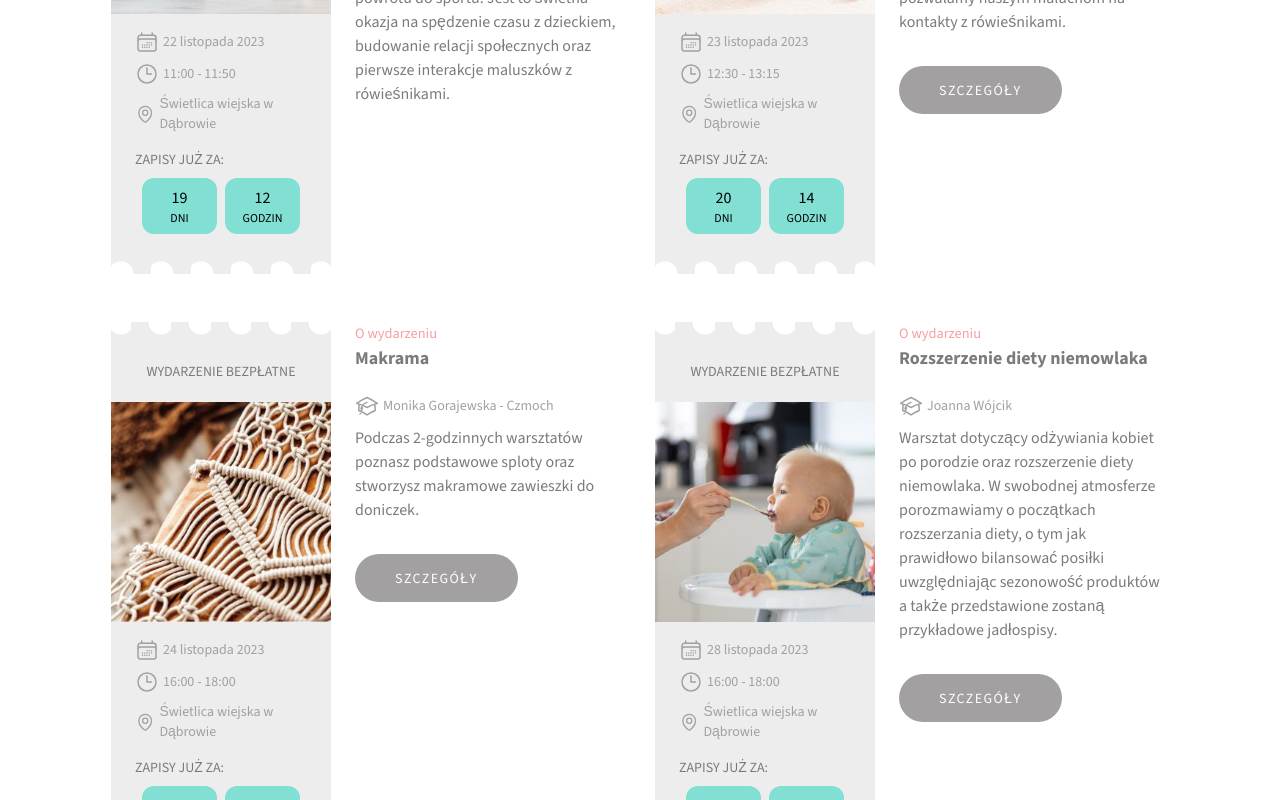
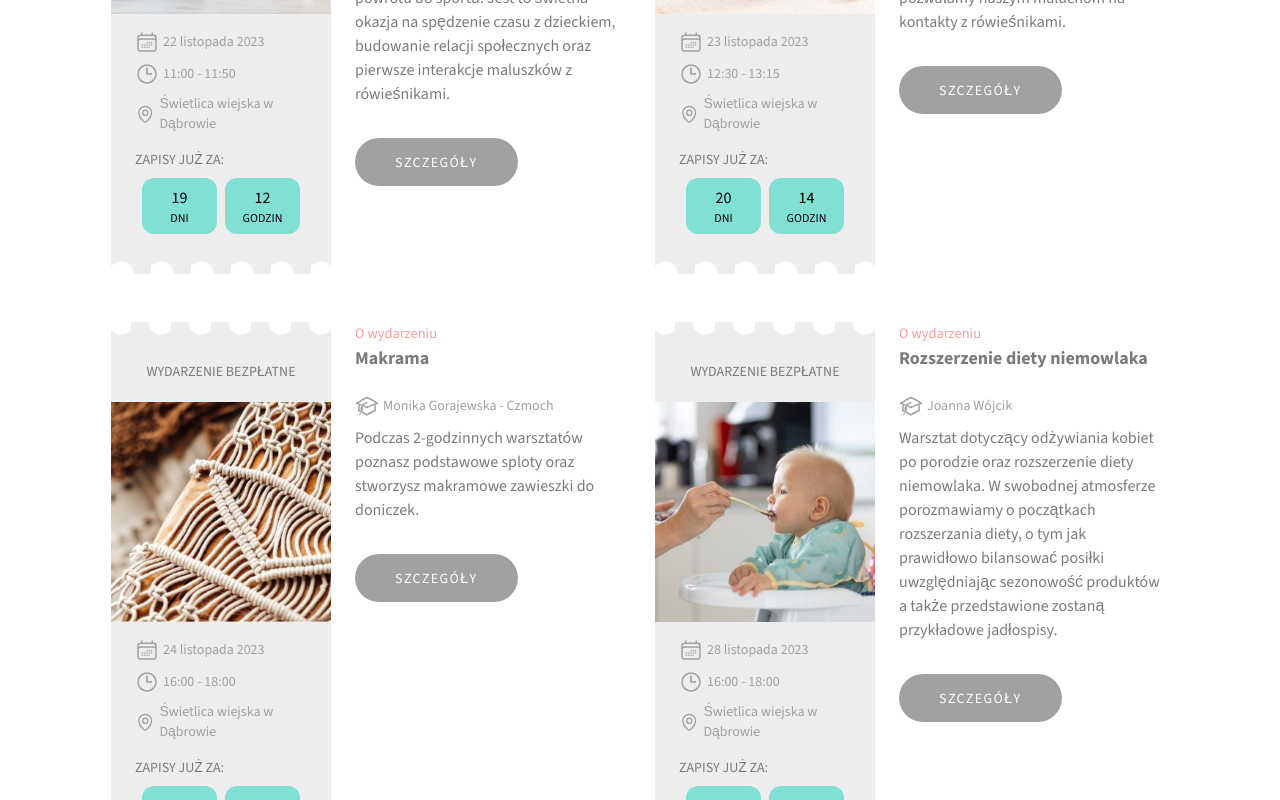
Before and after one commit to matwjablonski/aktywnemamy, a Next.js app: page /zapisy in a window 1280 px wide. Shown: the part 3520-4320 px from the top of the page. Built offline with nearby package versions, Linux system fonts and the light colour scheme.

Commit message:
extend data

```diff
--- a/app/data/events.ts
+++ b/app/data/events.ts
@@ -55,7 +55,7 @@ export const events: Event[] = [
     place: 'Świetlica wiejska w Dąbrowie',
     image: '/events/aktywna-mama-cwiczenia.jpg',
     registrationUrl: 'https://forms.gle/J2Hi6HsSjvCZSovZ9',
-    detailsUrl: 'https://www.facebook.com/events/1083763255837566/1083766759170549',
+    detailsUrl: 'https://www.facebook.com/events/1083763255837566/1083766759170549?ref=newsfeed',
   },
   {
     id: 'cwiczenia-ruchowe-listopad-2',
@@ -66,7 +66,8 @@ export const events: Event[] = [
     trainer: 'Aneta Biadun',
     place: 'Świetlica wiejska w Dąbrowie',
     image: '/events/aktywna-mama-cwiczenia.jpg',
-    detailsUrl: 'https://www.facebook.com/events/1083763255837566/1083766759170549?event_time_id=1083766762503882'
+    registrationUrl: 'https://forms.gle/14T9qgJrXxaboetW8',
+    detailsUrl: 'https://www.facebook.com/events/1083763255837566/1083766762503882?acontext=%7B%22event_action_history%22%3A[%7B%22surface%22%3A%22user_timeline%22%7D%2C%7B%22mechanism%22%3A%22surface%22%2C%22surface%22%3A%22permalink%22%7D]%2C%22ref_notif_type%22%3Anull%7D'
   },
   {
     id: 'cwiczenia-ruchowe-listopad-3',
@@ -77,6 +78,8 @@ export const events: Event[] = [
     trainer: 'Aneta Biadun',
     place: 'Świetlica wiejska w Dąbrowie',
     image: '/events/aktywna-mama-cwiczenia.jpg',
+    registrationUrl: 'https://forms.gle/JSax9yTgUaU8dTESA',
+    detailsUrl: 'https://www.facebook.com/events/1083763255837566/1083766769170548?acontext=%7B%22event_action_history%22%3A[%7B%22extra_data%22%3A%22%22%2C%22mechanism%22%3A%22unknown%22%2C%22surface%22%3A%22user_timeline%22%7D%2C%7B%22extra_data%22%3A%22%22%2C%22mechanism%22%3A%22surface%22%2C%22surface%22%3A%22permalink%22%7D%2C%7B%22extra_data%22%3A%22%22%2C%22mechanism%22%3A%22surface%22%2C%22surface%22%3A%22permalink%22%7D]%2C%22ref_notif_type%22%3Anull%7D',
   },
   {
     id: 'cwiczenia-ruchowe-listopad-4',
@@ -87,6 +90,8 @@ export const events: Event[] = [
     trainer: 'Aneta Biadun',
     place: 'Świetlica wiejska w Dąbrowie',
     image: '/events/aktywna-mama-cwiczenia.jpg',
+    registrationUrl: 'https://forms.gle/kyiWKowHKRHALPKe6',
+    detailsUrl: 'https://www.facebook.com/events/1083763255837566/1083766765837215?acontext=%7B%22event_action_history%22%3A[%7B%22extra_data%22%3A%22%22%2C%22mechanism%22%3A%22surface%22%2C%22surface%22%3A%22permalink%22%7D%2C%7B%22extra_data%22%3A%22%22%2C%22mechanism%22%3A%22surface%22%2C%22surface%22%3A%22permalink%22%7D%2C%7B%22extra_data%22%3A%22%22%2C%22mechanism%22%3A%22surface%22%2C%22surface%22%3A%22permalink%22%7D]%2C%22ref_notif_type%22%3Anull%7D',
   },
   {
     id: 'psychoterapeuta-listopad-1',
```
